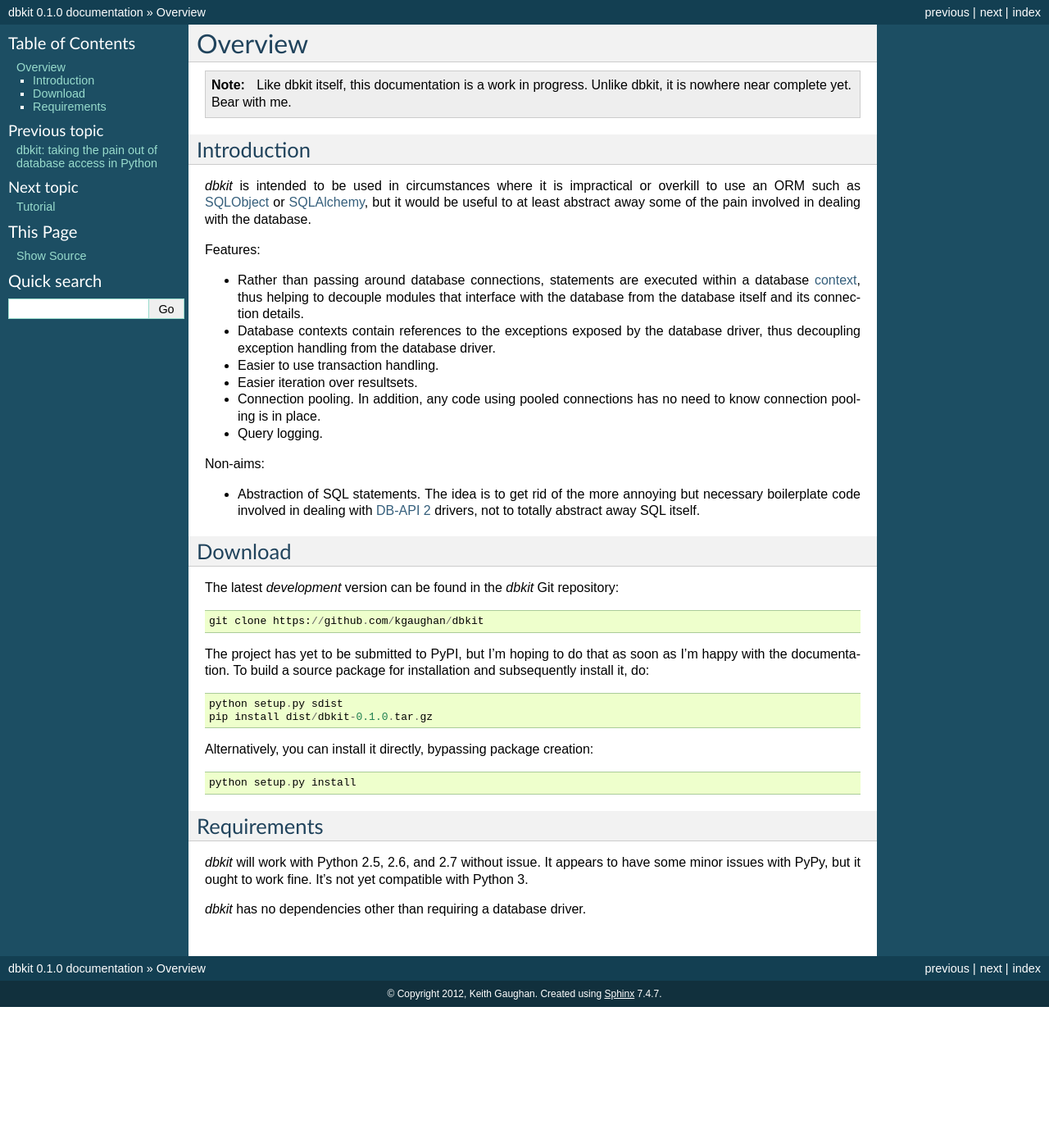
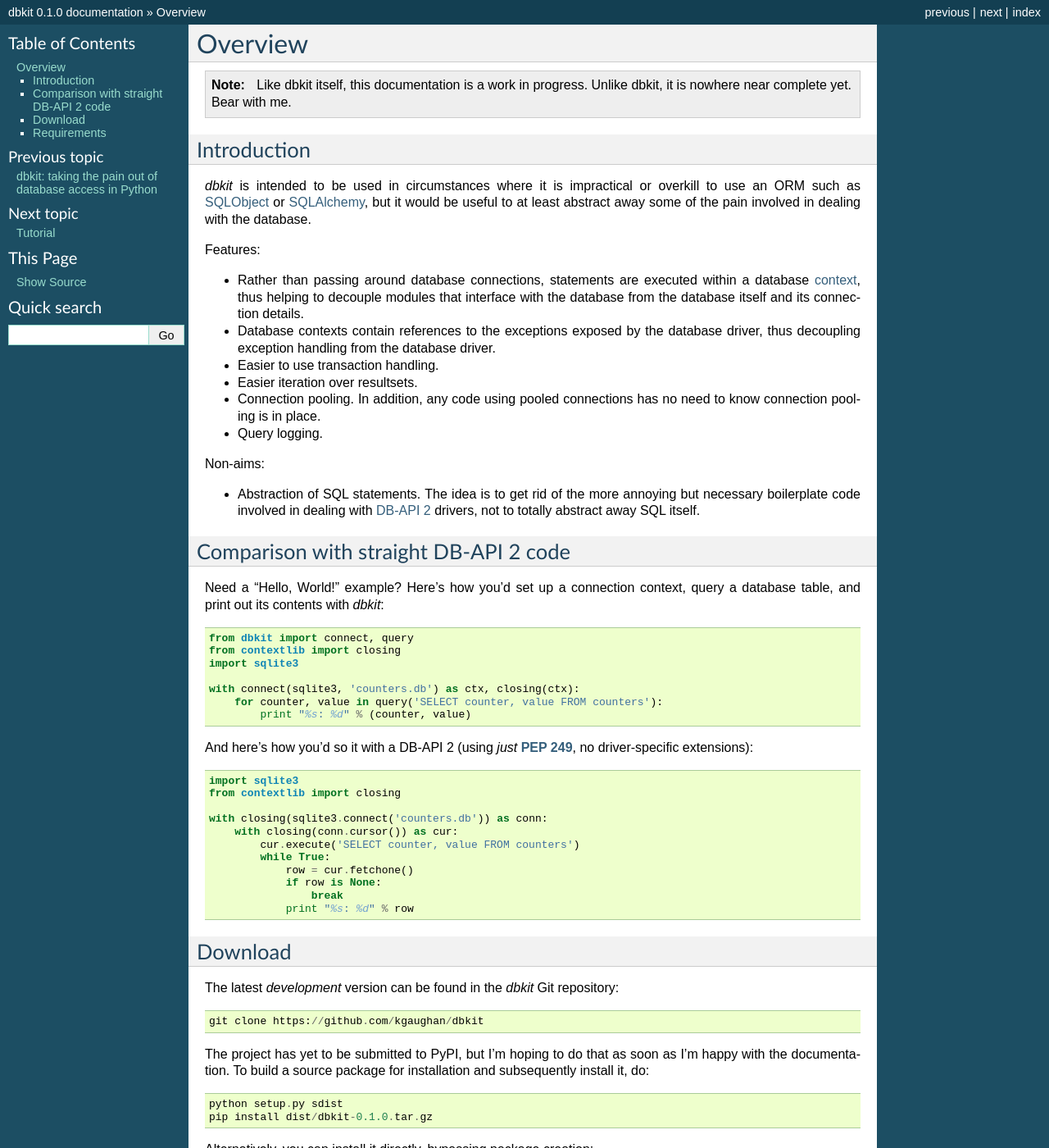
Before and after one commit to kgaughan/dbkit, a Sphinx documentation site: the page built from docs/overview.rst, in a window 1280 px wide and 1400 px high. Shown: the whole window at 82% size. Built offline with Sphinx 7.4.7, drawn with Linux system fonts in a browser that asks for light colours.

Commit message:
An hello world example.

```diff
--- a/docs/overview.rst
+++ b/docs/overview.rst
@@ -45,6 +45,36 @@ Non-aims:
 .. _context: http://docs.python.org/library/contextlib.html
 
 
+Comparison with straight DB-API 2 code
+======================================
+
+Need a "Hello, World!" example? Here's how you'd set up a connection context,
+query a database table, and print out its contents with `dbkit`::
+
+    from dbkit import connect, query
+    from contextlib import closing
+    import sqlite3
+
+    with connect(sqlite3, 'counters.db') as ctx, closing(ctx):
+        for counter, value in query('SELECT counter, value FROM counters'):
+            print "%s: %d" % (counter, value)
+
+And here's how you'd so it with a DB-API 2 (using *just* :pep:`249`, no
+driver-specific extensions)::
+
+    import sqlite3
+    from contextlib import closing
+
+    with closing(sqlite3.connect('counters.db')) as conn:
+        with closing(conn.cursor()) as cur:
+            cur.execute('SELECT counter, value FROM counters')
+            while True:
+                row = cur.fetchone()
+                if row is None:
+                    break
+                print "%s: %d" % row
+
+
 Download
 ========
 
```
Also changed, not shown: 1 other file.
